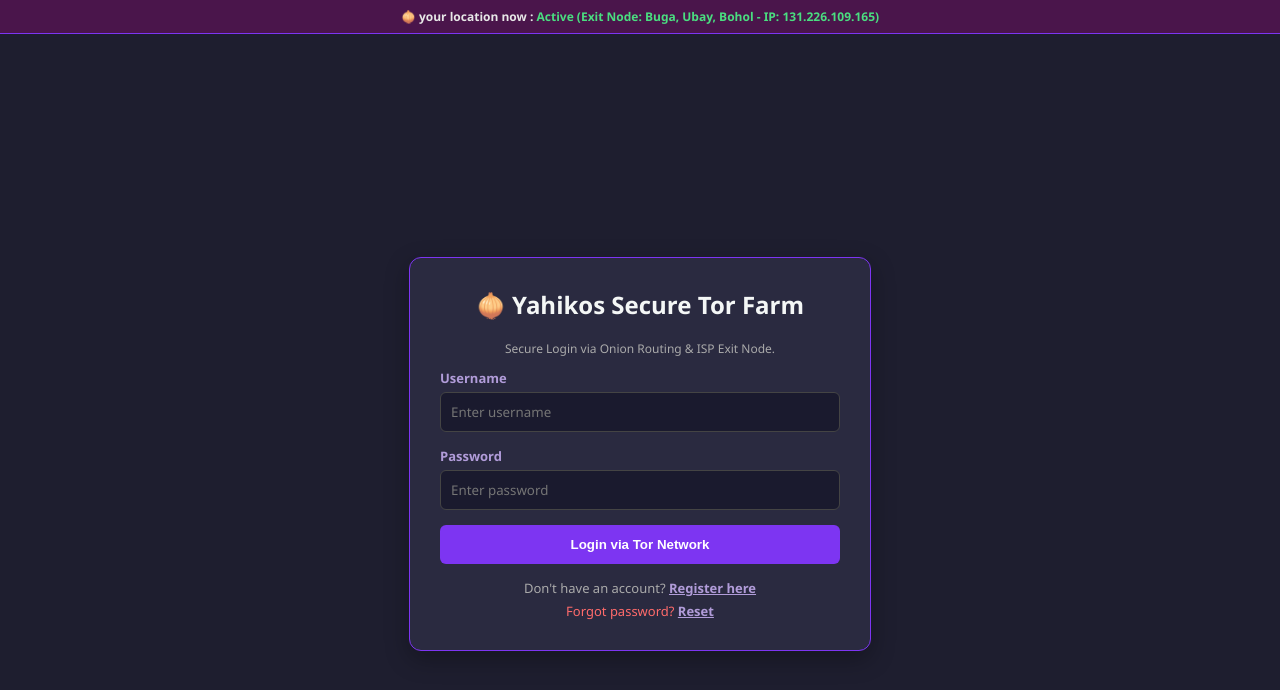
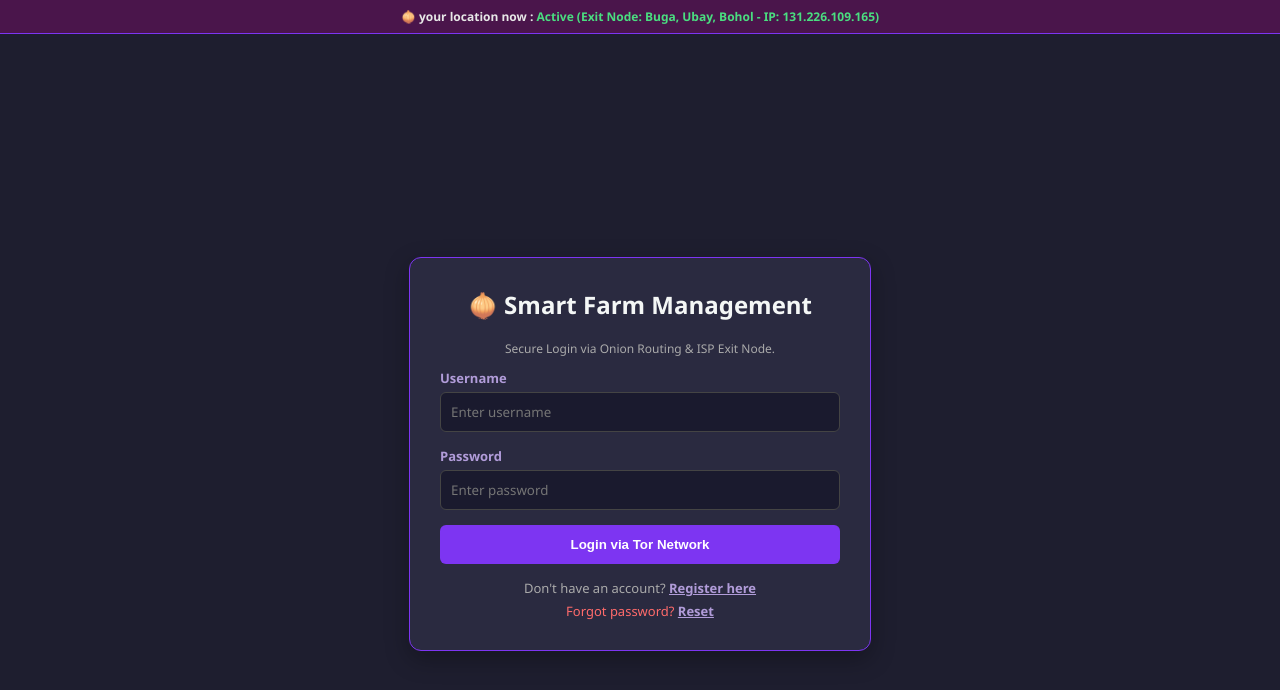
Before and after one commit to alfrancisis69-sys/smart-farm-web, a plain HTML site: page index.html in a window 1280 px wide. Drawn offline with nearby package versions, Linux system fonts and the light colour scheme; no server answers.

Commit message:
Update header text for authentication screen

```diff
--- a/index.html
+++ b/index.html
@@ -53,7 +53,7 @@
     <!-- AUTHENTICATION SCREEN -->
     <div id="auth-view" class="login-wrapper">
         <div class="login-card">
-            <h2 style="text-align: center; margin-top: 0;">🧅 Yahikos Secure Tor Farm</h2>
+            <h2 style="text-align: center; margin-top: 0;">🧅 Smart Farm Management</h2>
 
             <!-- LOGIN FORM -->
             <div id="form-login">
```
